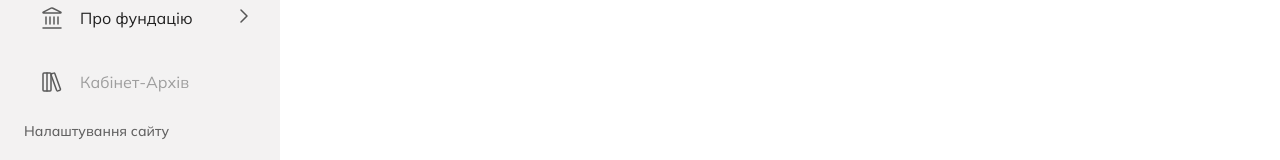
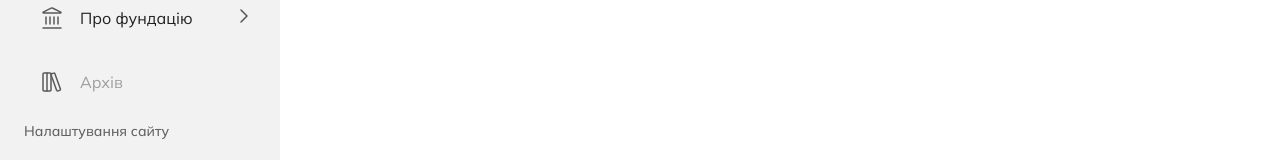
Before and after one commit to Liatoshynsky-Foundation/lf-admin, a Next.js app: page / in a window 1280 px wide. Shown: the part 491-651 px from the top of the page. Built offline with nearby package versions, Linux system fonts and the light colour scheme.

Commit message:
Replaced the title of the page Кабінет-архів to Архів

```diff
--- a/app/shared/components/side-navigation/SideNavigation.consts.ts
+++ b/app/shared/components/side-navigation/SideNavigation.consts.ts
@@ -14,7 +14,7 @@ export const NAVIGATION_DATA = {
       element: { title: 'Про фундацію', iconSrc: 'aboutFoundation' },
       collapseElements: [{ title: 'Про нас', href: '/about-us' }]
     },
-    { title: 'Кабінет-Архів', iconSrc: 'archive', href: '/archive', disabled: true }
+    { title: 'Архів', iconSrc: 'archive', href: '/archive', disabled: true }
   ],
   settings: [
     { title: 'Контакти', iconSrc: 'contacts', href: '/contacts', disabled: true },
```
